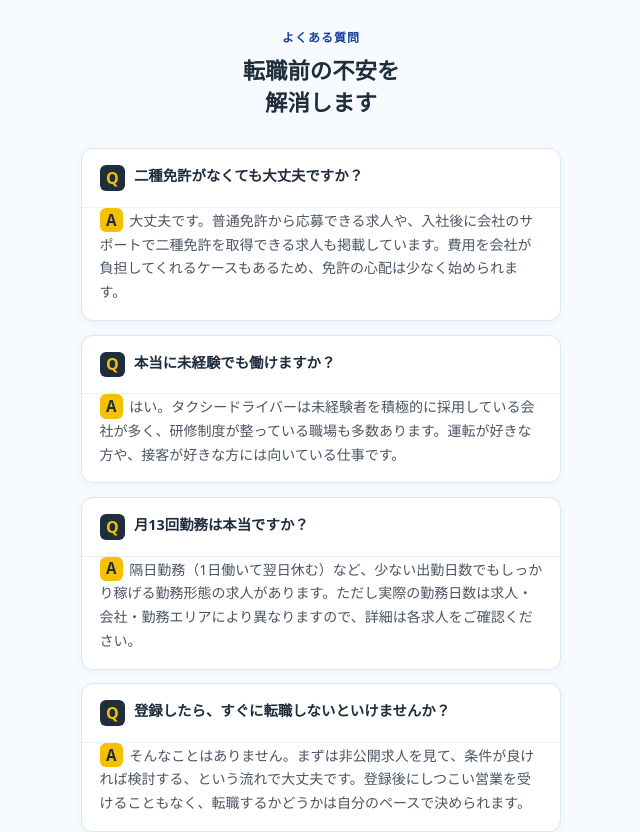
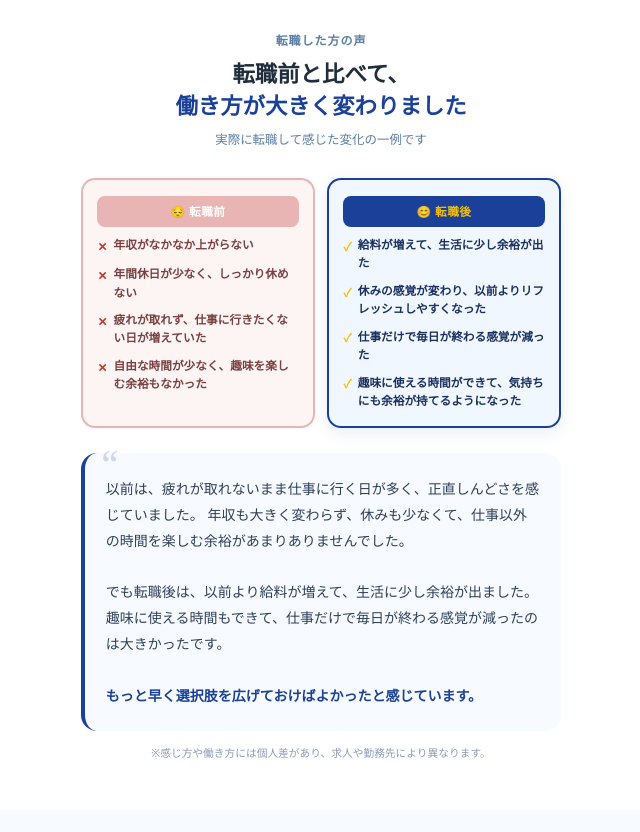
Before and after one commit to samurai0719/client-lp, a Next.js app: page /taxi in a window 1280 px wide. Shown: the part 7700-8532 px from the top of the page, without its empty margins (319-959 px from the left). Built offline with nearby package versions, Linux system fonts and the light colour scheme.

Commit message:
Update TaxiTenshokuContent.tsx

```diff
--- a/app/taxi-tenshoku/TaxiTenshokuContent.tsx
+++ b/app/taxi-tenshoku/TaxiTenshokuContent.tsx
@@ -1329,7 +1329,227 @@ export default function TaxiTenshokuContent() {
       </Section>
 
       {/* ━━━━━━━━━━━━━━━━━━━━━━━━━━━━━━━━━━
-          9. 不安解消FAQ
+          9. 体験談セクション
+      ━━━━━━━━━━━━━━━━━━━━━━━━━━━━━━━━━━ */}
+      <Section
+        style={{
+          background: '#fff',
+          padding: '3rem 1.2rem',
+          borderTop: '3px solid #eaf4ff',
+        }}
+      >
+        <div style={{ maxWidth: '480px', margin: '0 auto' }}>
+          <p
+            style={{
+              fontSize: '0.75rem',
+              fontWeight: 700,
+              color: '#5b7fa3',
+              letterSpacing: '0.08em',
+              textAlign: 'center',
+              marginBottom: '0.5rem',
+            }}
+          >
+            転職した方の声
+          </p>
+          <h2
+            style={{
+              fontSize: 'clamp(1.1rem, 4vw, 1.4rem)',
+              fontWeight: 900,
+              textAlign: 'center',
+              color: '#1f2d3d',
+              lineHeight: 1.45,
+              marginBottom: '0.5rem',
+            }}
+          >
+            転職前と比べて、
+            <br />
+            <span style={{ color: '#1a4099' }}>働き方が大きく変わりました</span>
+          </h2>
+          <p
+            style={{
+              fontSize: '0.78rem',
+              color: '#5b7fa3',
+              textAlign: 'center',
+              marginBottom: '1.8rem',
+              lineHeight: 1.5,
+            }}
+          >
+            実際に転職して感じた変化の一例です
+          </p>
+
+          {/* 転職前後 比較カード */}
+          <div
+            style={{
+              display: 'grid',
+              gridTemplateColumns: '1fr 1fr',
+              gap: '0.75rem',
+              marginBottom: '1.6rem',
+            }}
+          >
+            {/* 転職前 */}
+            <div
+              style={{
+                background: '#fdf4f4',
+                border: '2px solid #e8b4b4',
+                borderRadius: '14px',
+                padding: '1rem 0.9rem',
+                display: 'flex',
+                flexDirection: 'column',
+                gap: '0.6rem',
+              }}
+            >
+              <div
+                style={{
+                  textAlign: 'center',
+                  background: '#e8b4b4',
+                  borderRadius: '8px',
+                  padding: '0.4rem',
+                  fontSize: '0.73rem',
+                  fontWeight: 800,
+                  color: '#fff',
+                  letterSpacing: '0.04em',
+                }}
+              >
+                😔 転職前
+              </div>
+              {[
+                '年収がなかなか上がらない',
+                '年間休日が少なく、しっかり休めない',
+                '疲れが取れず、仕事に行きたくない日が増えていた',
+                '自由な時間が少なく、趣味を楽しむ余裕もなかった',
+              ].map((item) => (
+                <div
+                  key={item}
+                  style={{
+                    display: 'flex',
+                    alignItems: 'flex-start',
+                    gap: '0.4rem',
+                    fontSize: '0.73rem',
+                    color: '#7a4040',
+                    lineHeight: 1.55,
+                    fontWeight: 600,
+                  }}
+                >
+                  <span style={{ color: '#c0392b', flexShrink: 0, marginTop: '0.1rem' }}>✕</span>
+                  {item}
+                </div>
+              ))}
+            </div>
+
+            {/* 転職後 */}
+            <div
+              style={{
+                background: '#f0f7ff',
+                border: '2px solid #1a4099',
+                borderRadius: '14px',
+                padding: '1rem 0.9rem',
+                display: 'flex',
+                flexDirection: 'column',
+                gap: '0.6rem',
+                boxShadow: '0 4px 16px rgba(26,64,153,0.1)',
+              }}
+            >
+              <div
+                style={{
+                  textAlign: 'center',
+                  background: '#1a4099',
+                  borderRadius: '8px',
+                  padding: '0.4rem',
+                  fontSize: '0.73rem',
+                  fontWeight: 800,
+                  color: '#f5c000',
+                  letterSpacing: '0.04em',
+                }}
+              >
+                😊 転職後
+              </div>
+              {[
+                '給料が増えて、生活に少し余裕が出た',
+                '休みの感覚が変わり、以前よりリフレッシュしやすくなった',
+                '仕事だけで毎日が終わる感覚が減った',
+                '趣味に使える時間ができて、気持ちにも余裕が持てるようになった',
+              ].map((item) => (
+                <div
+                  key={item}
+                  style={{
+                    display: 'flex',
+                    alignItems: 'flex-start',
+                    gap: '0.4rem',
+                    fontSize: '0.73rem',
+                    color: '#1a3060',
+                    lineHeight: 1.55,
+                    fontWeight: 600,
+                  }}
+                >
+                  <span style={{ color: '#f5c000', flexShrink: 0, marginTop: '0.1rem' }}>✓</span>
+                  {item}
+                </div>
+              ))}
+            </div>
+          </div>
+
+          {/* 本文体験談 */}
+          <div
+            style={{
+              background: '#f7fbff',
+              borderRadius: '16px',
+              padding: '1.4rem 1.3rem',
+              borderLeft: '4px solid #1a4099',
+              position: 'relative',
+            }}
+          >
+            <span
+              style={{
+                position: 'absolute',
+                top: '-0.6rem',
+                left: '1rem',
+                fontSize: '2.4rem',
+                color: '#1a4099',
+                opacity: 0.18,
+                fontFamily: 'Georgia, serif',
+                lineHeight: 1,
+                pointerEvents: 'none',
+              }}
+              aria-hidden="true"
+            >
+              &ldquo;
+            </span>
+            <p
+              style={{
+                fontSize: '0.875rem',
+                color: '#2e3f5c',
+                lineHeight: 1.85,
+                fontWeight: 500,
+              }}
+            >
+              以前は、疲れが取れないまま仕事に行く日が多く、正直しんどさを感じていました。
+              年収も大きく変わらず、休みも少なくて、仕事以外の時間を楽しむ余裕があまりありませんでした。
+              <br /><br />
+              でも転職後は、以前より給料が増えて、生活に少し余裕が出ました。
+              趣味に使える時間もできて、仕事だけで毎日が終わる感覚が減ったのは大きかったです。
+              <br /><br />
+              <strong style={{ color: '#1a4099' }}>
+                もっと早く選択肢を広げておけばよかったと感じています。
+              </strong>
+            </p>
+          </div>
+
+          <p
+            style={{
+              fontSize: '0.67rem',
+              color: '#8a9ab8',
+              lineHeight: 1.65,
+              marginTop: '0.85rem',
+              textAlign: 'center',
+            }}
+          >
+            ※感じ方や働き方には個人差があり、求人や勤務先により異なります。
+          </p>
+        </div>
+      </Section>
+
+      {/* ━━━━━━━━━━━━━━━━━━━━━━━━━━━━━━━━━━
+          10. 不安解消FAQ
       ━━━━━━━━━━━━━━━━━━━━━━━━━━━━━━━━━━ */}
       <Section
         style={{
```
